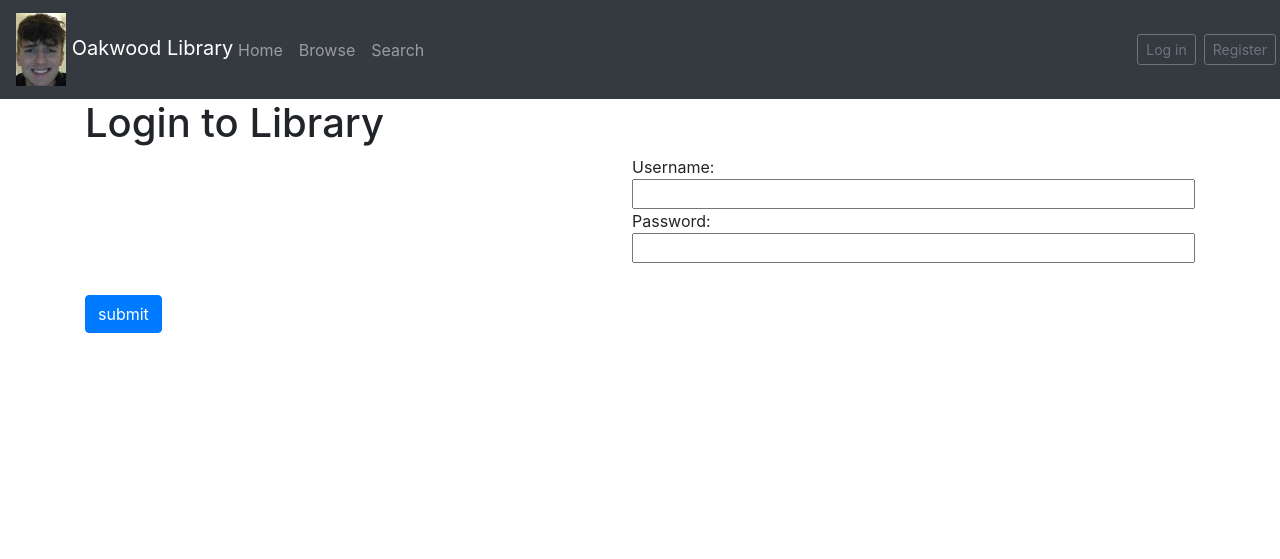
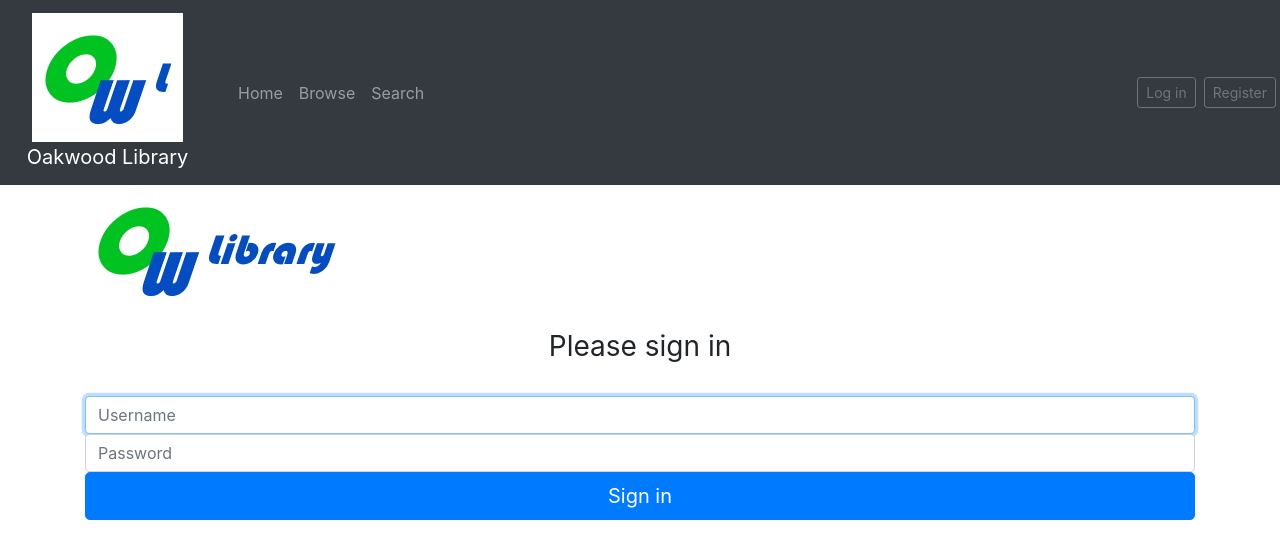
Before and after one commit to OwenShade/LMS, a Django app: page /LMS/login/ in a window 1280 px wide. Shown: the top 559 px of the page. Run offline with Django 3.2, Linux system fonts and the light colour scheme; some libraries are stand-ins or nearby versions.

Commit message:
Added styles to login

```diff
--- a/templates/base.html
+++ b/templates/base.html
@@ -19,8 +19,8 @@
 
         {% block nav_block %}
         <nav class = "navbar navbar-expand-md navbar-dark bg-dark row">
-            <a class="navbar-brand col-2" href="{% url 'LMS:home' %}">
-                <img src="{% static 'images/logo.jpg' %}" style="display: inline-block;">
+            <a class="navbar-brand col-2 text-center" href="{% url 'LMS:home' %}">
+                <img src="{% static 'images/logo.jpg' %}" class="navbar_logo"><br>
                 <span style="display: inline-block;">Oakwood Library</span>
             </a>
             <ul class = "navbar-nav col-8">
--- a/templates/login.html
+++ b/templates/login.html
@@ -7,18 +7,20 @@
 {% endblock %}
 
 {% block body_block %}
-<h1>Login to Library</h1>
-<form id="login_form" method="post" action="/LMS/login/">
-    {% csrf_token %}
-    <div class="form-group row">
-        <label for="id_{{field.name}}" class="col-form-label col">{{ field.help_text }}</label>
-        <div class="mb-3 ml-3 col">
-            <div class=""> Username: <input type="text" name="username" value="" size="50" /></div>
-            <div class=""> Password: <input type="password" name="password" value="" size="50" /></div>
-            <div class="invalid-feedback">{{ field.errors }}</div>
-        </div>
+<div class="text-center">
     </div>
+        <form id="login_form" method="post" action="/LMS/login/" class="form-signin">
+            {% csrf_token %}
+            <img src="{% static 'images/logo-long.jpg' %}" style="display: inline-block;">
+            <h1 class="text-center p-3 h3 mb-3 font-weight-normal">Please sign in</h1>
 
-    <input type="submit" value="submit" class="btn btn-primary" value="Login" />
-</form>
+            <label for="username" class="sr-only">Username</label>
+            <input type="text" id="username" class="form-control" placeholder="Username" required="" autofocus="">
+
+            <label for="password" class="sr-only">Password</label>
+            <input type="password" id="password" class="form-control" placeholder="Password" required="">
+
+            <button class="btn btn-lg btn-primary btn-block" type="submit">Sign in</button>
+        </form>
+</div>
 {% endblock %}
```
Also changed, not shown: static/images/logo-long.jpg (added), static/images/logo.jpg, templates/register.html (indentation only).
